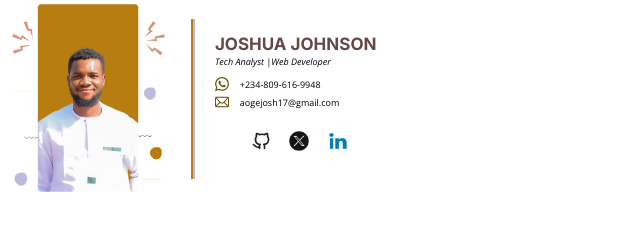
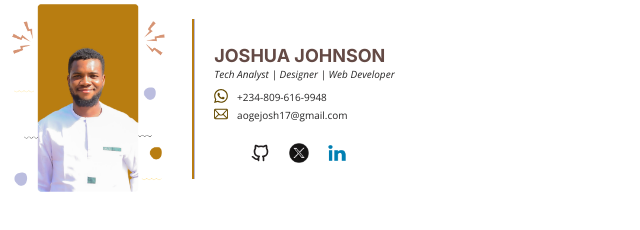
Before and after one commit to Leovihildo/emailSignature, a plain HTML site: page index.html in a window 1280 px wide. Shown: the whole page, without its empty margins (0-640 px from the left). Drawn offline with nearby package versions, Linux system fonts and the light colour scheme.

Commit message:
Update index.html

```diff
--- a/index.html
+++ b/index.html
@@ -15,6 +15,7 @@
             </xml>
         </noscript>
     <! [end if] -->
+    <script src="https://kit.fontawesome.com/d2d33bd796.js" crossorigin="anonymous"></script>
     <style>
         @import url('https://fonts.googleapis.com/css2?family=Inter:ital,opsz,wght@0,14..32,100..900;1,14..32,100..900&family=Open+Sans:ital,wght@0,300..800;1,300..800&display=swap');
         @import url('https://fonts.googleapis.com/css2?family=Inter:ital,opsz,wght@0,14..32,100..900;1,14..32,100..900&display=swap');
@@ -28,18 +29,21 @@
             font-family: "Inter", sans-serif;
             font-optical-sizing: auto;
             font-style: normal;
-            font-size: 17px;
+            font-size: 18px;
+            line-height: 20px;
             font-weight: 700;
             margin: 0;
+            padding: 23px 0 0 0;
         }
         .p{
             font-family: "Open Sans", sans-serif;
             font-optical-sizing: auto;
             line-height: 16px;
-            font-size: 9px;
+            font-size: 10px;
             font-weight: 400;
             font-style: normal;
             margin: 0;
+            color: #272626;
         }
         .fa{
             font-size: 14px;
@@ -48,26 +52,30 @@
         table{
             /* border: 2px solid #000 !important; */
         }
+        a{
+            text-decoration: none;
+
+        }
     </style>
 </head>
 <body>
     <table role="presentation" style="width: 400px; border-collapse: collapse; border: 0; border-spacing: 0;">
         <tr>
             <td align="center" style="padding: 0;">
-                <table role="presentation" style="width: 100%; border-collapse: collapse; border: 0; border-spacing: 0;">
+                <table role="presentation" style="max-width: 100%; border-collapse: collapse; border: 0; border-spacing: 0;">
                     <tr>
                         <td align="left" style="width: 40%; padding: 2px 8px;">
                             <img src="MyDp.png" alt="JJ-profile-pic" width="160px" style="height: 194px; display: block;">
                         </td>
                         <td align="center" style="width: 10%; padding: 0px;">
-                            <hr style="border: 0; border-right: 2px solid #b9bbdd; width: 2px; height: 160px; background-color: #b87c11;";/>
+                            <hr style="border: 0; border-right: 1px solid #b9bbdd; width: 2px; height: 160px; background-color: #b87c11;";/>
                         </td>
                         <td align="center" style="width: 50%; padding: 9px 2px;">
                             <table role="presentation" style="width: 100%; border-collapse: collapse; border: 0; border-spacing: 0;">
                                 <tr>
                                     <td style="width: 100%; padding: 5px 2px;">
                                         <h1 class="h1" style="color: #644a45;">JOSHUA JOHNSON</h1>
-                                        <p class="p" style="font-style: italic;">Tech Analyst |Web Developer</p>
+                                        <p class="p" style="font-style: italic;">Tech Analyst | Designer | Web Developer</p>
                                     </td>
                                 </tr>
                                 <tr>
@@ -80,7 +88,7 @@
                                                         <path d="M 34.038 25.95 c -0.835 -1.856 -1.714 -1.894 -2.508 -1.926 c -0.65 -0.028 -1.394 -0.026 -2.136 -0.026 c -0.744 0 -1.951 0.279 -2.972 1.394 c -1.022 1.116 -3.902 3.812 -3.902 9.296 c 0 5.485 3.995 10.784 4.551 11.529 c 0.558 0.743 7.712 12.357 19.041 16.825 c 9.416 3.713 11.333 2.975 13.376 2.789 c 2.044 -0.186 6.595 -2.696 7.524 -5.299 c 0.929 -2.603 0.929 -4.834 0.651 -5.299 c -0.279 -0.465 -1.022 -0.744 -2.137 -1.301 c -1.115 -0.558 -6.595 -3.254 -7.617 -3.626 c -1.022 -0.372 -1.765 -0.557 -2.509 0.559 c -0.743 1.115 -2.878 3.625 -3.528 4.368 c -0.65 0.745 -1.301 0.838 -2.415 0.28 c -1.115 -0.559 -4.705 -1.735 -8.964 -5.532 c -3.314 -2.955 -5.551 -6.603 -6.201 -7.719 c -0.65 -1.115 -0.069 -1.718 0.489 -2.274 c 0.501 -0.499 1.115 -1.301 1.673 -1.952 c 0.556 -0.651 0.742 -1.116 1.113 -1.859 c 0.372 -0.744 0.186 -1.395 -0.093 -1.953 C 37.195 33.666 35.029 28.154 34.038 25.95" style="stroke: none; stroke-width: 1; stroke-dasharray: none; stroke-linecap: butt; stroke-linejoin: miter; stroke-miterlimit: 10; fill: rgb(100, 74, 0); fill-rule: nonzero; opacity: 1;" transform=" matrix(1 0 0 1 0 0) " stroke-linecap="round"/>
                                                     </g>
                                                     </svg></p></td>
-                                                <td><p class="p">+234-809-616-9948</p></td>
+                                                <td><a href="tel:+234-809-616-9948"><p class="p">+234-809-616-9948</p></a></td>
                                             </tr>
                                             <tr>
                                                 <td><p style="margin: 0; line-height: 15px;"><svg style="padding: 0;" xmlns="http://www.w3.org/2000/svg" xmlns:xlink="http://www.w3.org/1999/xlink" version="1.1" width="14" height="14" viewBox="0 0 256 256" xml:space="preserve">
@@ -91,7 +99,7 @@
                                                         <rect x="68.47" y="40.67" rx="0" ry="0" width="6" height="38.98" style="stroke: none; stroke-width: 1; stroke-dasharray: none; stroke-linecap: butt; stroke-linejoin: miter; stroke-miterlimit: 10; fill: rgb(100, 74, 0); fill-rule: nonzero; opacity: 1;" transform=" matrix(0.709 -0.7053 0.7053 0.709 -21.628 67.9146) "/>
                                                     </g>
                                                     </svg></p></td>
-                                                <td><p class="p">aogejosh17@gmail.com</p></td>
+                                                <td><a href="mailto:aogejosh17@gmail.com"><p class="p">aogejosh17@gmail.com</p></a></td>
                                             </tr>
                                         </table>
                                     </td>
```
